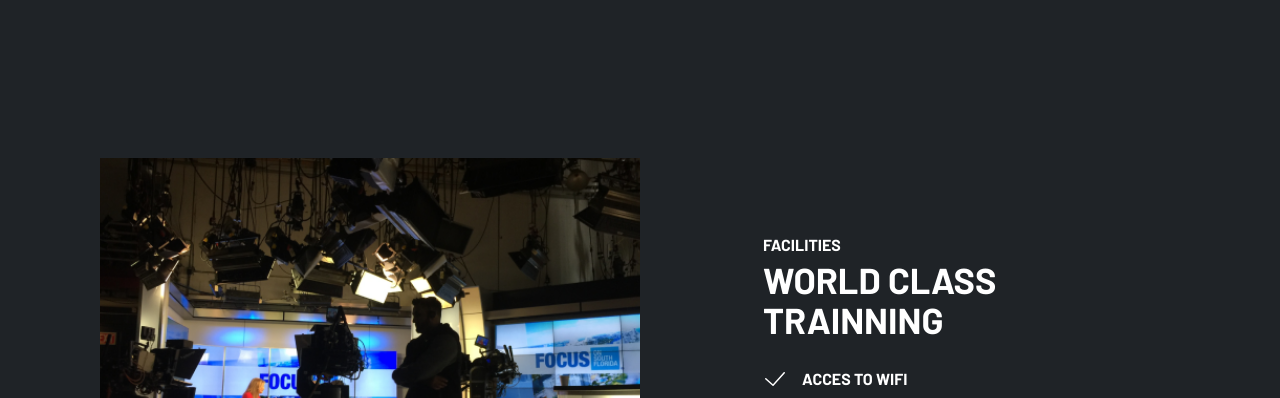
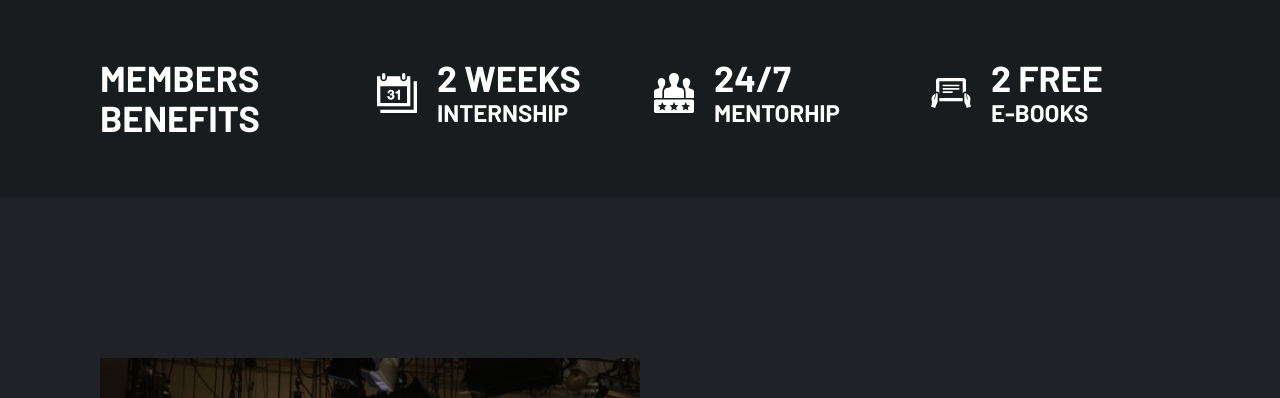
Before and after one commit to IHerelis/Freedom_studios_academy-site, a plain HTML site: page index.html in a window 1280 px wide. Shown: the part 702-1100 px from the top of the page. Drawn offline with Linux system fonts and the light colour scheme.

Commit message:
create and styled benefits section

```diff
--- a/index.html
+++ b/index.html
@@ -33,7 +33,40 @@
         </div>
       </header>
     </div>
-    <section></section>
+    <section class="benefits">
+      <div class="benefits--container">
+        <div class="benefits__element">
+          <h3>members benefits</h3>
+        </div>
+        <div class="benefits__element element--image">
+          <div class="benefits__element__logo">
+            <img src="img/Frame-calendar.svg" alt="Frame-calendar.svg">
+          </div>
+          <div class="benefits__element__items">
+            <h3>2 weeks</h3>
+            <p>internship</p>
+          </div>
+        </div>
+        <div class="benefits__element element--image">
+          <div class="benefits__element__logo">
+            <img src="img/Frame-mentorhip.svg" alt="Frame-mentorhip.svg">
+          </div>
+          <div class="benefits__element__items">
+            <h3>24/7</h3>
+            <p>mentorhip</p>
+          </div>
+        </div>
+        <div class="benefits__element element--image">
+          <div class="benefits__element__logo">
+            <img src="img/Frame-e-books.svg" alt="Frame-e-books.svg">
+          </div>
+          <div class="benefits__element__items">
+            <h3>2 free</h3>
+            <p>e-books</p>
+          </div>
+        </div>
+      </div>
+    </section>
     <section class="wopld--class">
       <div class="wopld--class--container">
         <div class="wopld__class__pictures">
--- a/scss/style.scss
+++ b/scss/style.scss
@@ -16,6 +16,9 @@ body {
   @include container-main(rem(1440), rem(0));
   @media (max-width: em(1368.98)) {
     .header__freedom {
+      @include container-main(rem(1440), rem(100));
+    }
+    .benefits--container {
       @include container-main(rem(1440), rem(100));
     }
     .wopld--class--container {
@@ -99,7 +102,54 @@ body {
   }
 }
 
-// ========  ============
+// ======== benefits section ============
+
+.benefits {
+  background-color: $colorBlack-bg;
+  min-height: rem(200);
+}
+
+.benefits--container {
+  @include container-main(rem(1440), rem(165));
+  display: grid;
+  grid-template-columns: repeat(4, 1fr);
+  gap: rem(28);
+  align-items: start;
+}
+
+.benefits__element {
+  padding-block: rem(60);
+  h3 {
+    font-size: rem(36);
+    line-height: 1.11; /* 111.111% */
+    text-transform: uppercase;
+  }
+  p {
+    font-size: rem(24);
+    line-height: 1.25; /* 125% */
+    text-transform: uppercase;
+  }
+  .benefits__element__logo {
+    width: rem(40);
+    height: rem(40);
+    img {
+      @include img-standart;
+    }
+  }
+}
+
+.element--image {
+  display: grid;
+  grid-template-columns: auto 1fr;
+  align-items: center;
+  gap: rem(20);
+}
+
+.benefits__element__logo {
+}
+
+.benefits__element__items {
+}
 
 // ======== wopld--class section ==============
 
```
Also changed, not shown: css/style.css, img/Frame-calendar.svg (renamed from img/Frame.svg), img/Frame-e-books.svg (renamed from img/Frame (2).svg), img/Frame-mentorhip.svg (renamed from img/Frame (1).svg), 1 other file.
